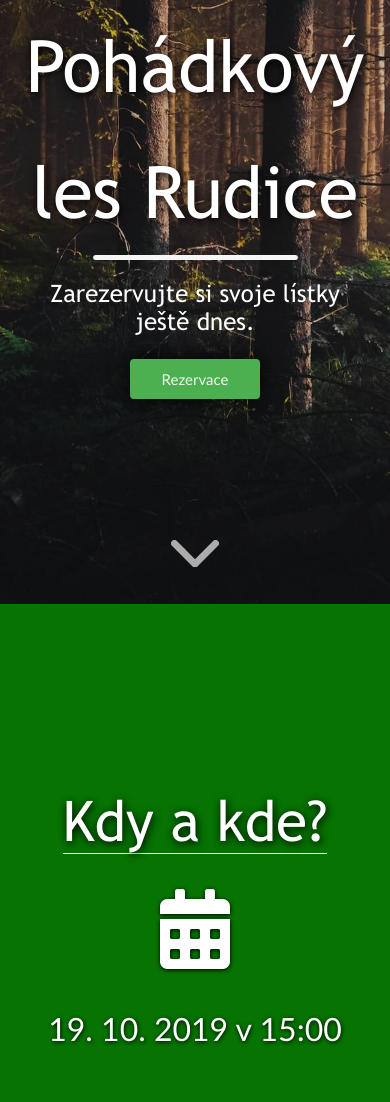
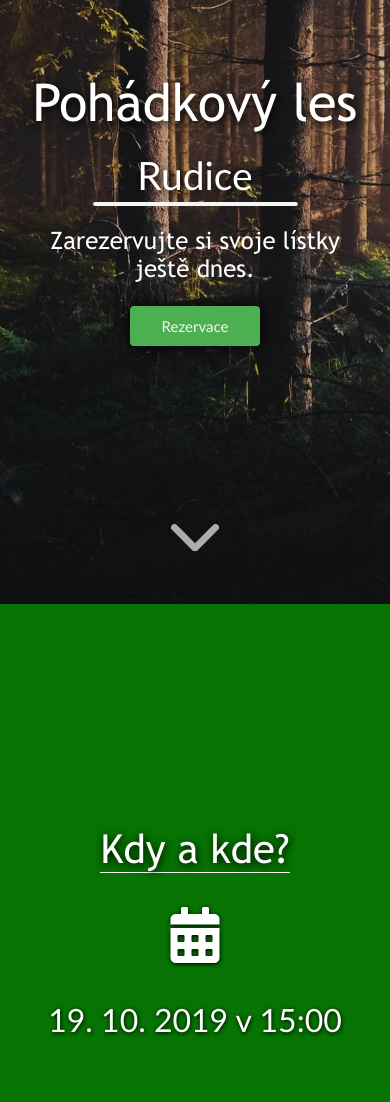
Before and after one commit to HodyRC/pohles-frontend-2020, a plain HTML site: page index.html in a window 390 px wide. Shown: the part 240-1342 px from the top of the page. Drawn offline with Linux system fonts and the light colour scheme.

Commit message:
CSS - Mobile devices improvement

```diff
--- a/css/animations.css
+++ b/css/animations.css
@@ -27,15 +27,12 @@
 @keyframes no-hover-v {
     0% {
         transform: scaleX(0);
-        height: 5px;
     }
     45% {
         transform: scaleX(1.05);
-        height: 5px;
     }
     100% {
         transform: scaleX(1.05);
-        height: 5px;
     }
 }
 
--- a/css/style.css
+++ b/css/style.css
@@ -174,6 +174,7 @@ h5 {
     flex-direction: column;
     width: 75%;
     margin: auto;
+    color: white;
 }
 
 .main-block .container h1 {
@@ -210,7 +211,7 @@ h5 {
     .main-block#reservation .container {
         margin-bottom: 50px;
     }
-    .main-block#info .container h2, .main-block#reservation .container h2, .main-block#feedback .container h2 {
+    .main-block .container h2 {
         font-size: 3.5em;
         margin: auto;
     }
@@ -226,6 +227,10 @@ h5 {
     .main-block#why .container h3 {
         font-size: 2.5rem;
         margin: auto;
+    }
+    .main-block .container .icon {
+        padding-top: 30px;
+        font-size: 3.5em !important;
     }
 }
 
@@ -275,7 +280,7 @@ h5 {
     justify-content: flex-end;
 }
 
-@media only screen and (max-width:600px) {
+@media only screen and (max-width: 800px), only screen and (max-device-width: 800px) {
     .main-block .container .btn-row {
         margin: 24px 0 32px 0;
         flex-direction: column;
@@ -641,6 +646,7 @@ input:focus~.highlight, textarea:focus~.highlight {
     font-size: 2em;
     font-weight: 400;
     text-align: center;
+    color: white;
 }
 
 @media only screen and (max-width:600px) {
@@ -664,7 +670,7 @@ input:focus~.highlight, textarea:focus~.highlight {
     position: absolute;
     left: 25%;
     width: 50%;
-    height: 5px;
+    height: 3.5px;
     border-radius: 5px;
     transform: scaleX(0);
     animation: 1.25s forwards no-hover-v linear;
@@ -687,6 +693,7 @@ input:focus~.highlight, textarea:focus~.highlight {
     animation-fill-mode: forwards;
     bottom: 0;
     transform: translate(0, 100%);
+    /* color: green; */
 }
 
 .fade-down {
@@ -699,18 +706,21 @@ input:focus~.highlight, textarea:focus~.highlight {
 }
 
 @media only screen and (max-width:600px) {
-    .header .container .header-content h1 {
-        font-size: 3em;
+    h1.title {
+        font-size: 3.25em !important;
         margin-bottom: 8px;
+    }
+    .header .container .header-content h1 span {
+        display: block;
+        font-weight: 500;
+        font-size: .75em;
+        line-height: 1.4em
     }
 }
 
-@media only screen and (max-width:600px) {
-    .header .container .header-content h1 span {
-        display: block;
-        font-weight: 500;
-        font-size: 1.4em;
-        line-height: 1.4em
+@media only screen and (max-width:360px) {
+    h1.title {
+        font-size: 2.85em !important;
     }
 }
 
@@ -789,8 +799,8 @@ input:focus~.highlight, textarea:focus~.highlight {
     margin-left: auto;
     margin-right: auto;
     width: 3em;
-    height: 2em;
-    bottom: 2em;
+    height: 2.5em;
+    bottom: 2.5em;
     pointer-events: none;
     animation: scroll-indicator 2s ease infinite;
     animation-delay: 4s;
--- a/index.html
+++ b/index.html
@@ -90,11 +90,11 @@
         </ul>
     </div>
 
-    <header id="header" class="header">
+    <header id="header" class="header main">
         <div class="w-100" style="background-color: rgba(0, 0, 0, 0.25); ">
-            <div class="container" style="color: white; ">
+            <div class="container">
                 <div class="header-content">
-                    <h1 class="title">Pohádkový les Rudice</h1>
+                    <h1 class="title">Pohádkový les <span>Rudice</span></h1>
                     <span class="underline-animation"></span>
                     <div class="fade-down">
                         <p class="description">Zarezervujte si svoje lístky ještě dnes.</p>
```
